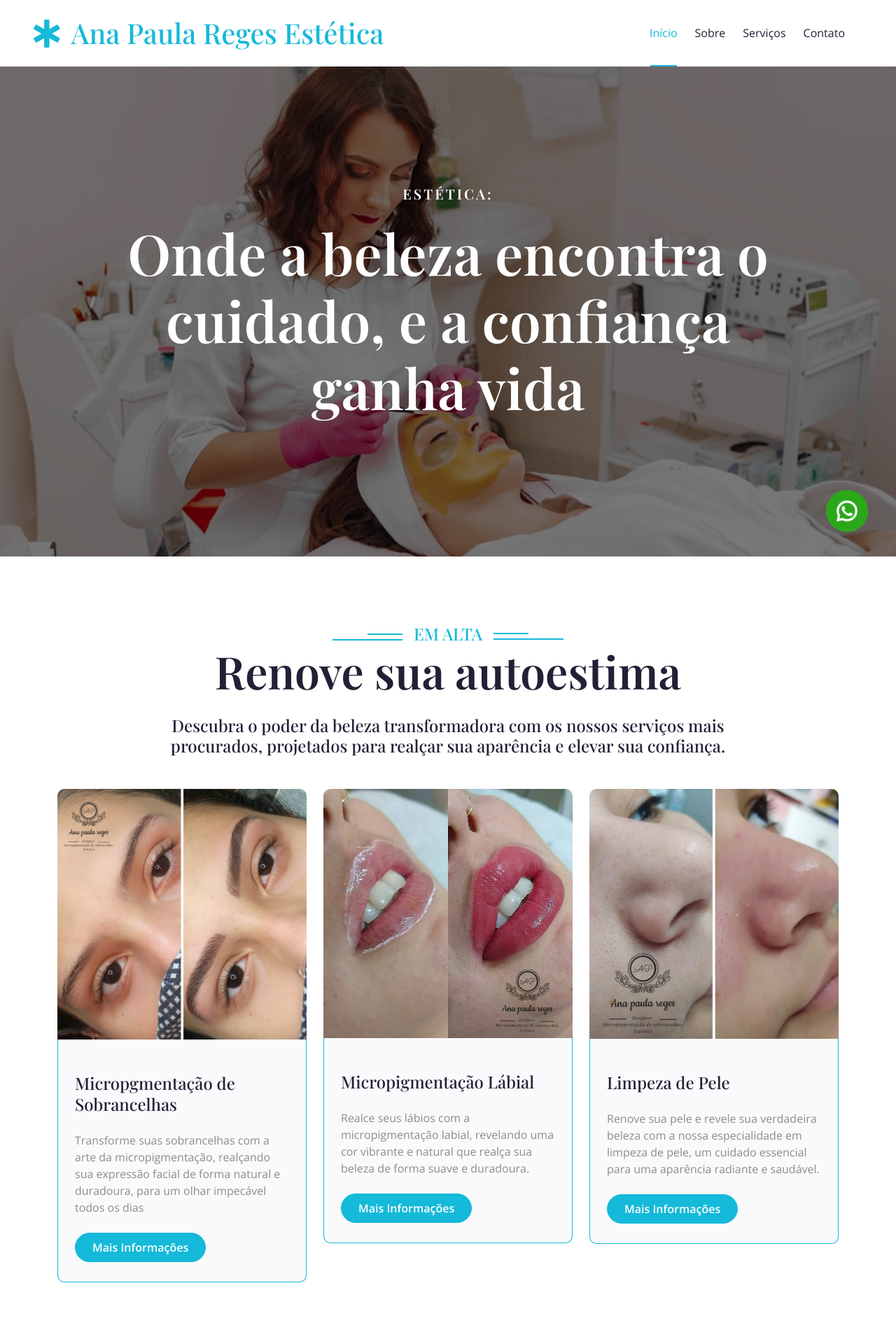
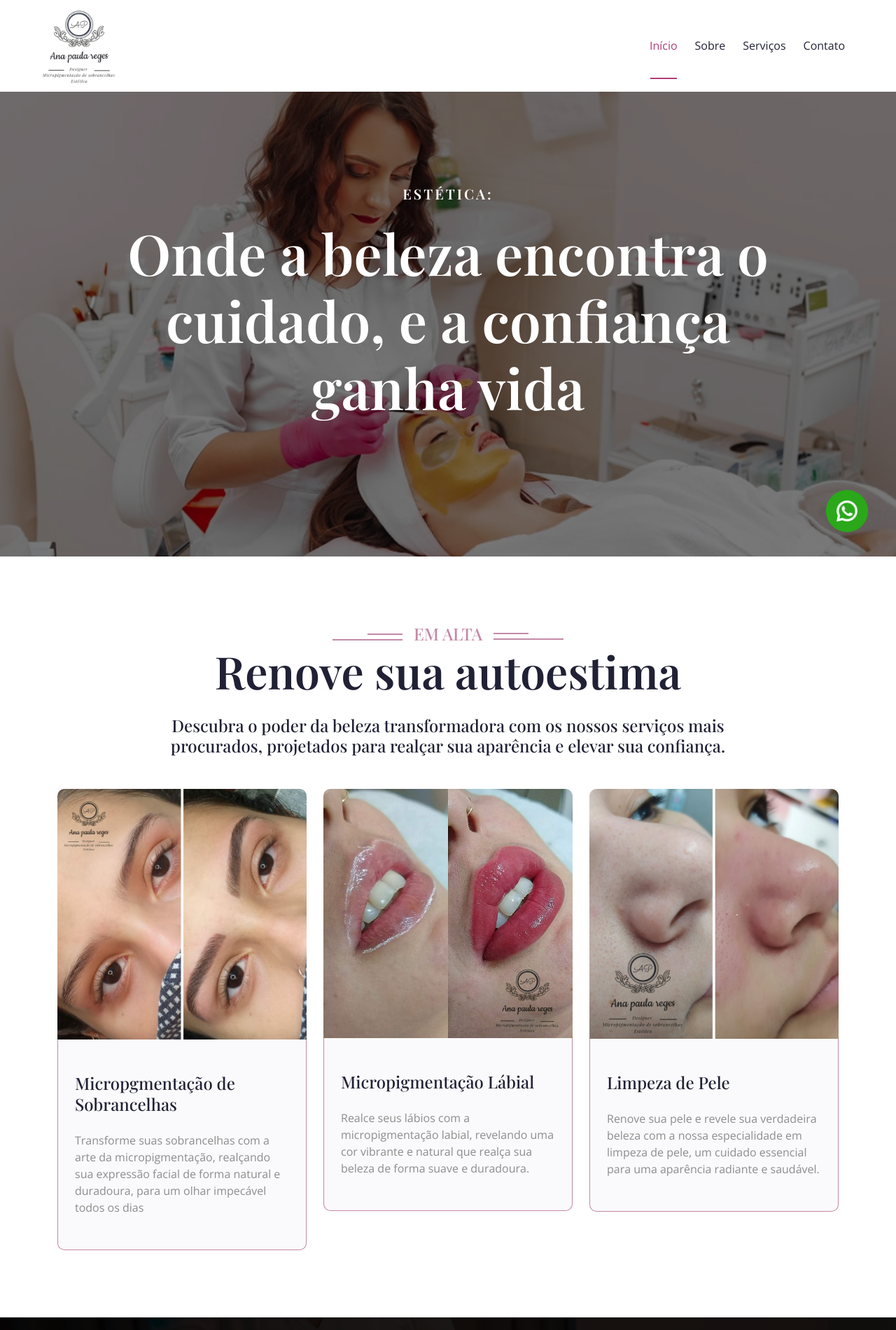
Before and after one commit to sm-lucas/aesthetics, a plain HTML site: page index.html in a window 1280 px wide. Shown: the top 1900 px of the page at 70% size. Drawn offline with nearby package versions, Linux system fonts and the light colour scheme.

Commit message:
Colors update

```diff
--- a/css/style.css
+++ b/css/style.css
@@ -67,11 +67,11 @@
 }
 
 .btn.btn-primary {
-    box-shadow: inset 0 0 0 0 var(--bs-primary);
+    box-shadow: inset 0 0 0 0 #741849;
 }
 
 .btn.btn-primary:hover {
-    box-shadow: inset 300px 0 0 0 var(--bs-light) !important;
+    box-shadow: inset 300px 0 0 0 rgb(255, 255, 255) !important;
     color: var(--bs-primary) !important;
 }
 
@@ -89,7 +89,7 @@
 }
 
 .btn-hover:hover {
-    color: var(--bs-secondary) !important;
+    color: black !important;
 }
 
 /*** Section Title Start ***/
@@ -115,7 +115,7 @@
     transform: translateY(-50%);
     margin-top: 8px;
     margin-left: -100px;
-    border: 1px solid var(--bs-primary) !important;
+    border: 1px solid #c489a8 !important;
 }
 
 .section-title .sub-style::after {
@@ -127,14 +127,14 @@
     transform: translateY(-50%);
     margin-bottom: 5px;
     margin-left: -50px;
-    border: 1px solid var(--bs-primary) !important;
+    border: 1px solid #c489a8 !important;
 }
 
 .sub-title {
     position: relative;
     display: inline-block;
     text-transform: uppercase;
-    color: var(--bs-primary);
+    color: #c489a8;
 }
 
 .sub-title::before {
@@ -146,7 +146,7 @@
     transform: translateY(-50%);
     margin-top: 8px;
     margin-right: -100px;
-    border: 1px solid var(--bs-primary) !important;
+    border: 1px solid #c489a8 !important;
 }
 
 .sub-title::after {
@@ -158,7 +158,7 @@
     transform: translateY(-50%);
     margin-bottom: 8px;
     margin-right: -50px;
-    border: 1px solid var(--bs-primary) !important;
+    border: 1px solid #c489a8 !important;
 }
 
 
@@ -211,11 +211,11 @@
 
 .navbar-light .navbar-nav .nav-link:hover,
 .navbar-light .navbar-nav .nav-link.active {
-    color: var(--bs-primary) !important;
+    color: #b13c7a !important;
 }
 
 .navbar-light .navbar-brand img {
-    max-height: 50px;
+    max-height: 130px;
     transition: .5s;
 }
 
@@ -310,7 +310,7 @@
         height: 2px;
         bottom: -1px;
         left: 50%;
-        background: var(--bs-primary);
+        background: #b13c7a;
         transition: .5s;
     }
 
@@ -1044,7 +1044,7 @@
 
 .blog .blog-item .blog-centent {
     background: var(--bs-light);
-    border: 1px solid var(--bs-primary);
+    border: 1px solid #c489a8;
     border-top: 0;
     border-bottom-left-radius: 10px;
     border-bottom-right-radius: 10px;
@@ -1169,7 +1169,7 @@
 
 .footer .footer-item a:hover {
     letter-spacing: 2px;
-    color: var(--bs-primary);
+    color: #c489a8;
 }
 
 /*** Footer End ***/
--- a/index.html
+++ b/index.html
@@ -49,8 +49,7 @@
         <div class="container-fluid position-relative p-0">
             <nav class="navbar navbar-expand-lg navbar-light bg-white px-4 px-lg-5 py-3 py-lg-0">
                 <a href="index.html" class="navbar-brand p-0">
-                    <h1 class="text-primary m-0"><i class="fas fa-star-of-life me-3"></i>Ana Paula Reges Estética</h1>
-                    <!-- <img src="img/logo.png" alt="Logo"> -->
+                    <img src="img/logo.jpg" alt="Logo">
                 </a>
                 <button class="navbar-toggler" type="button" data-bs-toggle="collapse" data-bs-target="#navbarCollapse">
                     <span class="fa fa-bars"></span>
@@ -134,7 +133,6 @@
                                 </div>
                                 <a href="#" class="h4">Micropgmentação de Sobrancelhas</a>
                                 <p class="my-4">Transforme suas sobrancelhas com a arte da micropigmentação, realçando sua expressão facial de forma natural e duradoura, para um olhar impecável todos os dias</p>
-                                <a href="#" class="btn btn-primary rounded-pill text-white py-2 px-4 mb-1">Mais Informações</a>
                             </div>
                         </div>
                     </div>
@@ -148,7 +146,6 @@
                                 </div>
                                 <a href="#" class="h4">Micropigmentação Lábial</a>
                                 <p class="my-4">Realce seus lábios com a micropigmentação labial, revelando uma cor vibrante e natural que realça sua beleza de forma suave e duradoura.</p>
-                                <a href="#" class="btn btn-primary rounded-pill text-white py-2 px-4 mb-1">Mais Informações</a>
                             </div>
                         </div>
                     </div>
@@ -162,7 +159,6 @@
                                 </div>
                                 <a href="#" class="h4">Limpeza de Pele</a>
                                 <p class="my-4">Renove sua pele e revele sua verdadeira beleza com a nossa especialidade em limpeza de pele, um cuidado essencial para uma aparência radiante e saudável.</p>
-                                <a href="#" class="btn btn-primary rounded-pill text-white py-2 px-4 mb-1">Mais Informações</a>
                             </div>
                         </div>
                     </div>
@@ -191,21 +187,14 @@
                             <a href="service.html"><i class="fas fa-angle-right me-2"></i> Todos os Serviços</a>
                             <a href="about.html"><i class="fas fa-angle-right me-2"></i> Sobre Nós </a>
                             <a href="contact.html"><i class="fas fa-angle-right me-2"></i> Contatos</a>
-                            <!--
-                            <a href=""><i class="fas fa-angle-right me-2"></i> Design de sobrancelhas</a>
-                            <a href=""><i class="fas fa-angle-right me-2"></i> Micropgmentação</a>
-                            <a href=""><i class="fas fa-angle-right me-2"></i> Limpeza de pele</a>
-                            <a href=""><i class="fas fa-angle-right me-2"></i> Jato de plasma</a>
-                            <a href=""><i class="fas fa-angle-right me-2"></i> Depilação</a>
-                            -->
+
                         </div>
                     </div>
                     <div class="col-md-6 col-lg-6 col-xl-3">
                         <div class="footer-item d-flex flex-column">
                             <h4 class="mb-4 text-white">Informações de contato</h4>
-                            <a href="https://maps.app.goo.gl/8Kx5bUtvLV77kZHXA"><i class="fa fa-map-marker-alt me-2"></i> Rua honorato correia, 26B<br> Jardim Edith - São Paulo/SP</a>
-                            <a href="mailto:regesdosanjos@hotmail.com"><i class="fas fa-envelope me-2"></i>regesdosanjos@hotmail.com</a>
-                            <a href="https://wa.me/5511948810600"><i class="fas fa-phone me-2"></i> (11) 94881-0600</a>
+                            <a href="https://maps.app.goo.gl/8Kx5bUtvLV77kZHXA" target="_blank"><i class="fa fa-map-marker-alt me-2"></i> Rua honorato correia, 26B<br> Jardim Edith - São Paulo/SP</a>
+                            <a href="https://wa.me/5511948810600" target="_blank"><i class="fas fa-phone me-2"></i> (11) 94881-0600</a>
                         </div>
                     </div>
                 </div>
```
Also changed, not shown: about.html (+3 -10 lines), contact.html (+1 -2 lines), service.html (+3 -8 lines), css/bootstrap.min.css, img/Algas-1.jpg, img/DepilacaoCera.jpeg (added), img/FotoPerfil.jpg (added), img/logo.jpg (added), img/service-4.jpg (deleted), img/service-6.jpg (deleted), img/video-img.jpg (deleted).
